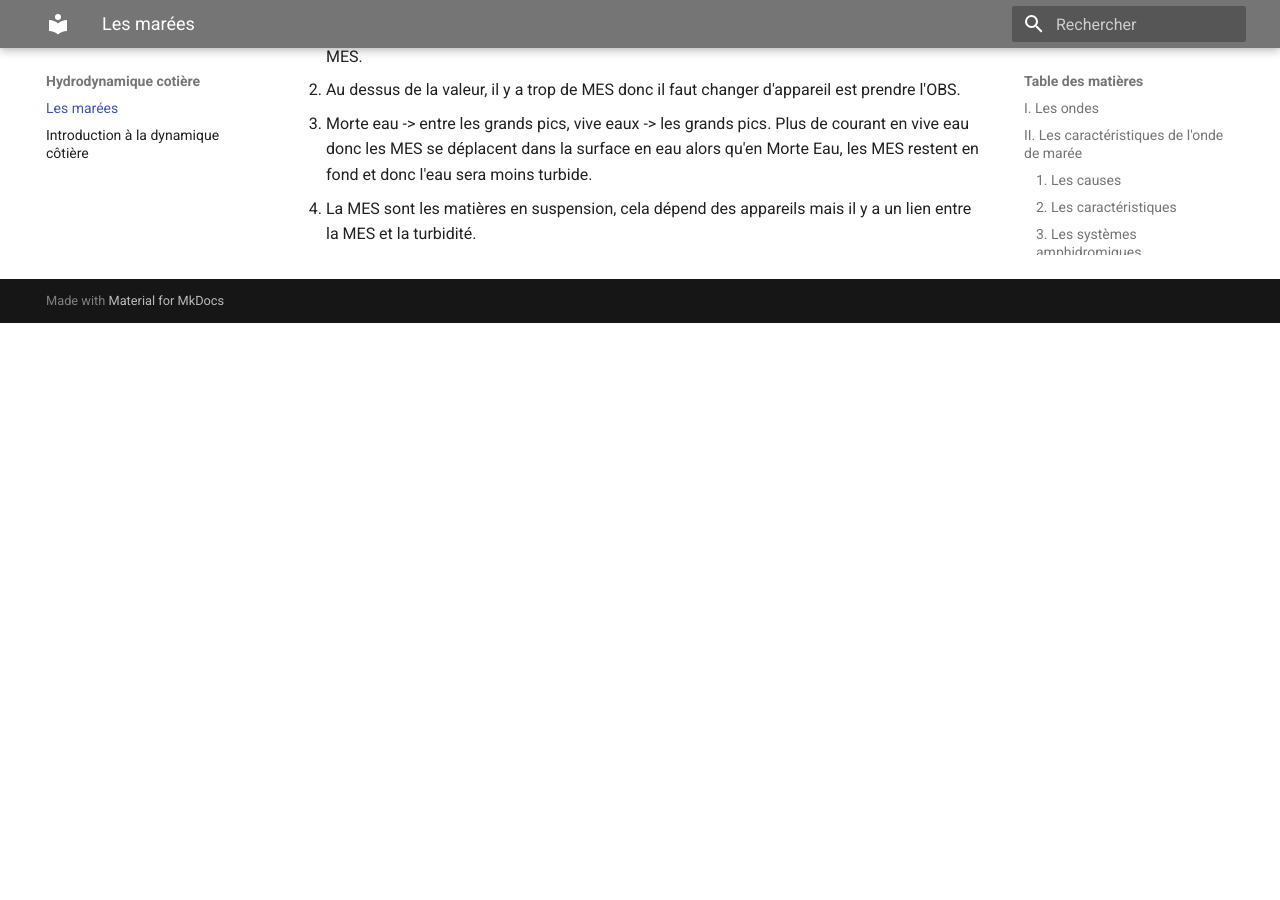
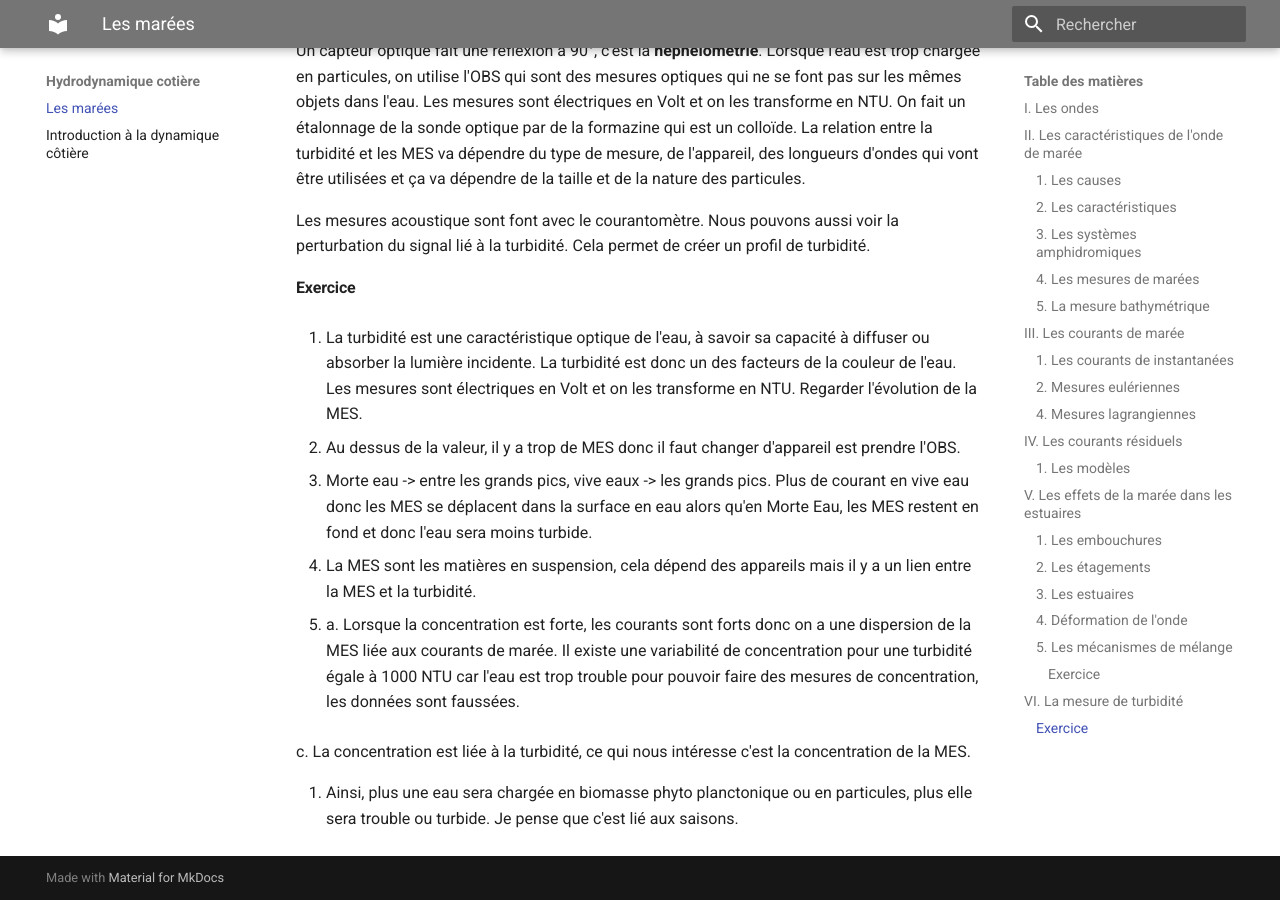
Before and after one commit to Lizeem/L3STcours, an MkDocs documentation site: the page built from Docs/Hydrodynamique cotière/Les marées.md, in a window 1280 px wide and 900 px high, scrolled down 9825 px. Built offline with MkDocs 1.6.1 and Material for MkDocs 9.7.7, drawn with Linux system fonts in a browser that asks for light colours; before the commit the page ends 10148 px from its top, so only the background shows below that.

Commit message:
Update les marées

```diff
--- a/Docs/Hydrodynamique cotière/Les marées.md
+++ b/Docs/Hydrodynamique cotière/Les marées.md
@@ -207,6 +207,8 @@
 
 En pleine mer, la concentration en MES est très faible. Autour de la basse mer, la concentration en MES est forte.A, lorsque les courants sont nulles, la sédimentation est forte car les particules chutent en profondeur.En B, dans le jusant, on a une faible concentration de MES au fond, on remet en suspension par le fond donc plus de concentration au fond. En D, la MES est faible en surface car les lignes de courants sont nulles et on a une faible concentration. E est la remise en suspension du flot lié à la vitesse de courant avec des concentrations très fortes. C, bouchon vaseux qui arrive de l'amont pour se positionner sur ma zone.
 
+![Exercice](Images/exercice.jpg)
+
 ## VI. La mesure de turbidité
 
 La turbidité est une caractéristique optique de l'eau, à savoir sa capacité à diffuser ou absorber la lumière incidente. La turbidité est donc un des facteurs de la couleur de l'eau. La turbidité est due à la présence dans l'eau de particules en suspension minérales ou organiques, vivantes ou détritiques. Ainsi, plus une eau sera chargée en biomasse phyto planctonique ou en particules, plus elle sera trouble ou turbide.
@@ -225,3 +227,10 @@
 3.  Morte eau -> entre les grands pics, vive eaux -> les grands pics. Plus de courant en vive eau donc les MES se déplacent dans la surface en eau alors qu'en Morte Eau, les MES restent en fond et donc l'eau sera moins turbide.
 
 4. La MES sont les matières en suspension, cela dépend des appareils mais il y a un lien entre la MES et la turbidité.
+
+5.
+   a. Lorsque la concentration est forte, les courants sont forts donc on a une dispersion de la MES liée aux courants de marée. Il existe une variabilité de concentration pour une turbidité égale à 1000 NTU car l'eau est trop trouble pour pouvoir faire des mesures de concentration, les données sont faussées.
+
+   c. La concentration est liée à la turbidité, ce qui nous intéresse c'est la concentration de la MES.
+
+6.  Ainsi, plus une eau sera chargée en biomasse phyto planctonique ou en particules, plus elle sera trouble ou turbide. Je pense que c'est lié aux saisons.
```
Also changed, not shown: Docs/Hydrodynamique cotière/Images/exercice.jpg (added).
